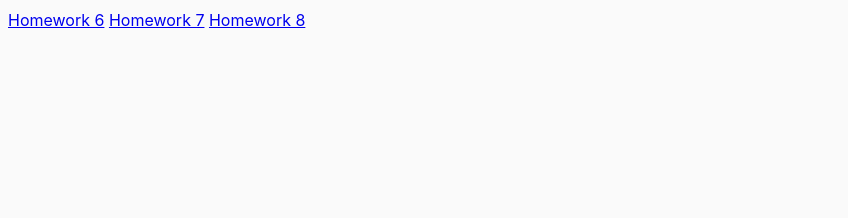
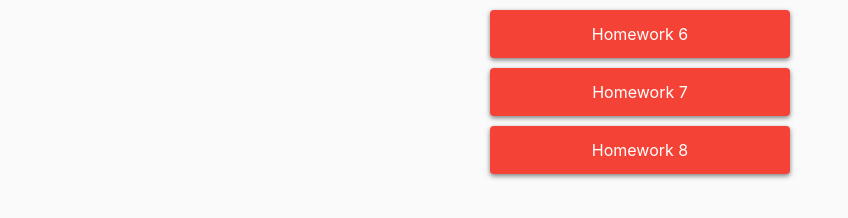
Before and after one commit to PetroShutak/JS-Homework-GoIT, a website built with Parcel: page src/index.html in a window 1280 px wide. Shown: the whole page, without its empty margins (0-848 px from the left). Built offline with nearby package versions, Linux system fonts and the light colour scheme.

Commit message:
add style to start page

```diff
--- a/src/css/common.css
+++ b/src/css/common.css
@@ -27,6 +27,43 @@ ul, li a{
   aspect-ratio: 16/9;
 }
 
-.tasks_hidden {
-  display: none;
+/* homepage menu */
+#hw6-link,
+#hw7-link,
+#hw8-link {
+  display: block;
+  width: 100%;
+  max-width: 300px;
+  margin-left: auto;
+  margin-right: auto;
+  margin-top: 10px;
+  margin-bottom: 10px;
+  padding: 12px;
+  background-color: #f44336;
+  color: white;
+  text-align: center;
+  text-decoration: none;
+  border-radius: 4px;
+  box-shadow: 0 2px 5px rgba(0, 0, 0, 0.5);
+  transition: all 0.3s ease-in-out;
 }
+
+#hw6-link:hover,
+#hw7-link:hover,
+#hw8-link:hover {
+  background-color: #ff5722;
+}
+
+#hw6-link:focus,
+#hw7-link:focus,
+#hw8-link:focus {
+  outline: none;
+  box-shadow: 0 0 0 2px #f44336;
+}
+
+#hw6-link:active,
+#hw7-link:active,
+#hw8-link:active {
+  transform: translateY(1px);
+  box-shadow: 0 1px 3px rgba(0, 0, 0, 0.5);
+}
--- a/src/index.html
+++ b/src/index.html
@@ -9,29 +9,16 @@
       href="https://fonts.googleapis.com/icon?family=Material+Icons"
       rel="stylesheet"
     />
+
     <link rel="stylesheet" href="css/common.css" />
   </head>
   <body>
-    <a href="./hw6.html">Homework 6</a>
+    <a href="./hw6.html" id="hw6-link">Homework 6 </a>
+    <a href="./hw7.html" id="hw7-link">Homework 7 </a>
+    <a href="./hw8.html" id="hw8-link">Homework 8 </a>
 
-    <a href="./hw7.html">Homework 7</a>
-    <a href="./hw8.html">Homework 8</a>
-    <ul class="tasks_hidden">
-      <!-- <li>
-        <a href="01-gallery.html"
-          ><i class="material-icons">photo_library</i>Image gallery
-        </a>
-      </li>
-      <li>
-        <a href="02-video.html"
-          ><i class="material-icons">play_circle_filled</i>Video playback
-        </a>
-      </li>
-      <li>
-        <a href="03-feedback.html"
-          ><i class="material-icons">feedback</i>Feedback form
-        </a>
-      </li> -->
-    </ul>
+    <!-- <a href="./hw6.html">Homework 6 </a>
+    <a href="./hw7.html">Homework 7 </a>
+    <a href="./hw8.html">Homework 8 </a> -->
   </body>
 </html>
```
Also changed, not shown: src/js/gallery-items.js (+4 -4 lines).
